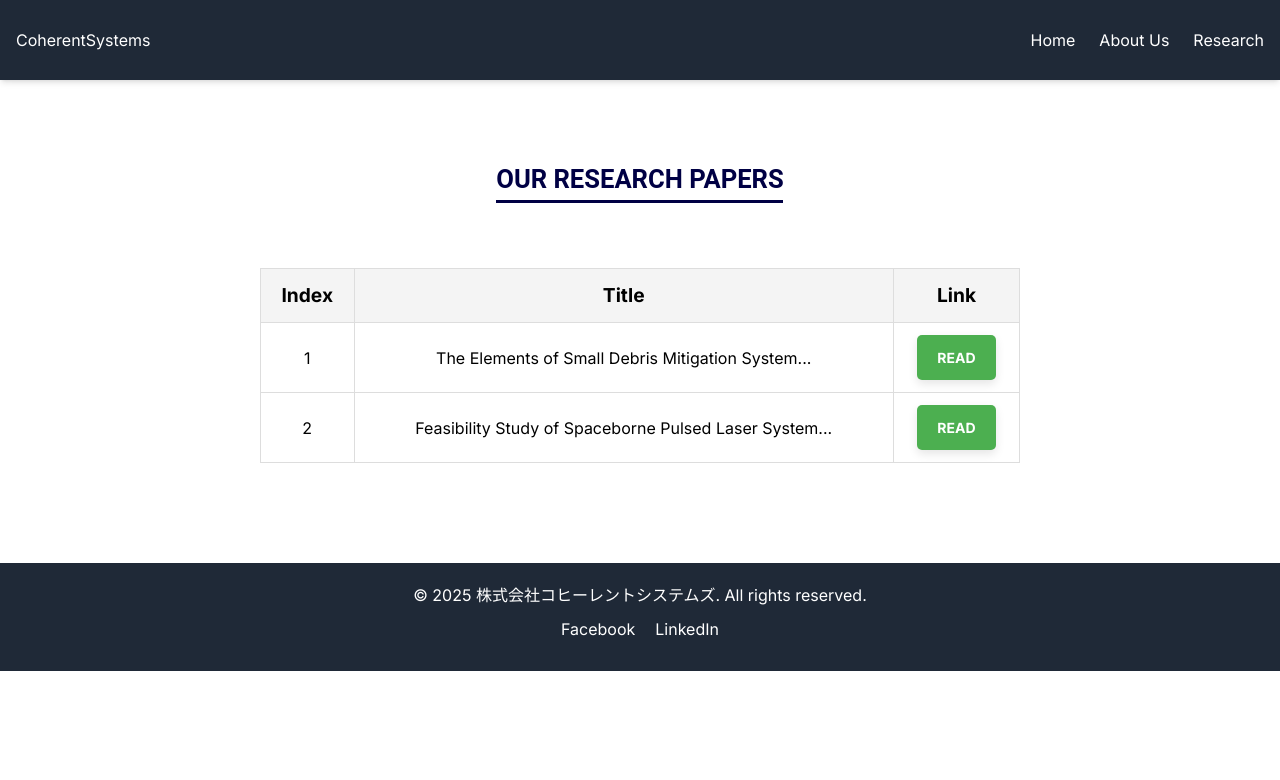
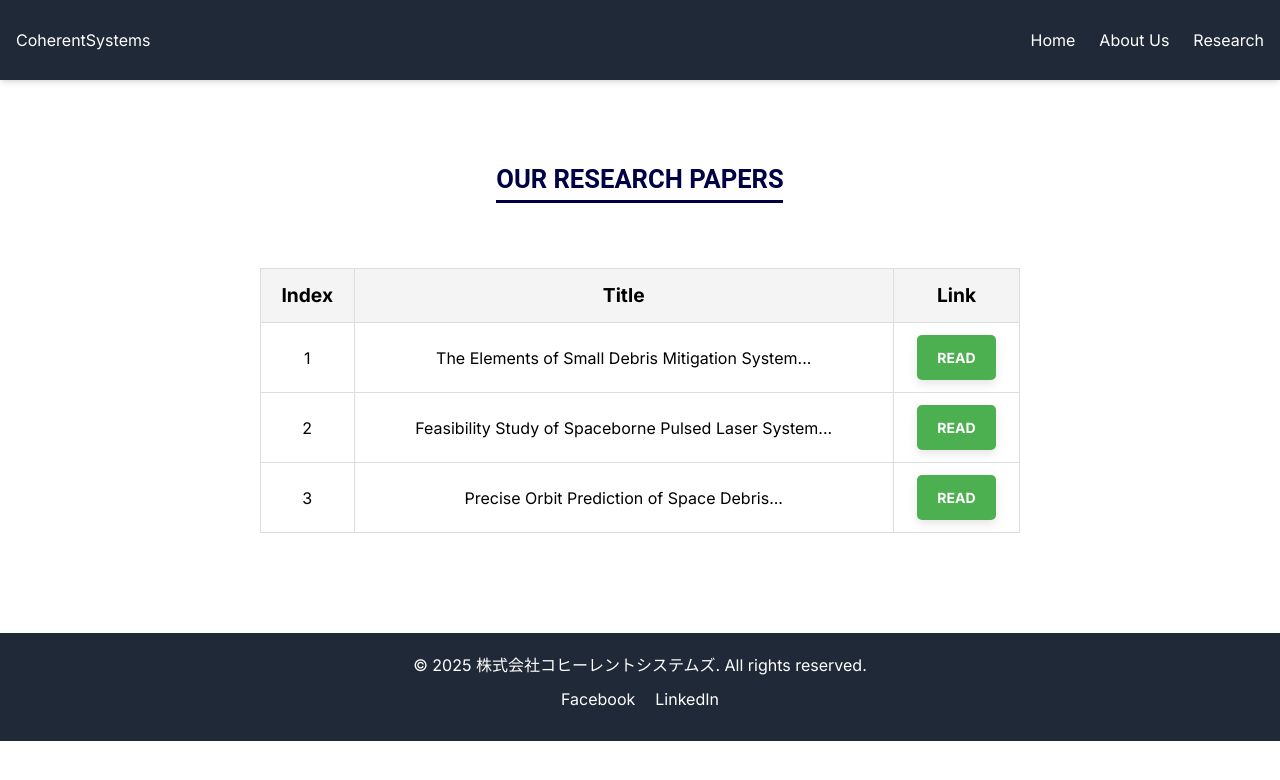
Before and after one commit to yukitchen01/coherent-systems, a Next.js app: page /papers in a window 1280 px wide. Shown: the top 780 px of the page. Built offline with nearby package versions, Linux system fonts and the light colour scheme; a web font is replaced by a local one.

Commit message:
Update page.tsx
Added 3rd paper

```diff
--- a/app/papers/page.tsx
+++ b/app/papers/page.tsx
@@ -5,7 +5,7 @@ export default function Paper() {
   const papers = [
     { title: 'The Elements of Small Debris Mitigation System...', link: 'papers/Uchida et al. - 2023 - The Elements of Small Debris Mitigation System Using Spaceborne Laser.pdf' },
     { title: 'Feasibility Study of Spaceborne Pulsed Laser System...', link: '/papers/AMOS_Uchida_240830.pdf' },
-    // { title: 'Paper_3_Title', link: '/papers/Third_Paper.pdf' },
+    { title: 'Precise Orbit Prediction of Space Debris...', link: '/papers/Shibata と Uchida - 2024 - Precise Orbit Prediction of Space Debris and Appropriate Direction of Ablation Recoil.pdf' },
     // { title: 'Paper_3_Title', link: '/papers/Third_Paper.pdf' },
   ];
 
```
